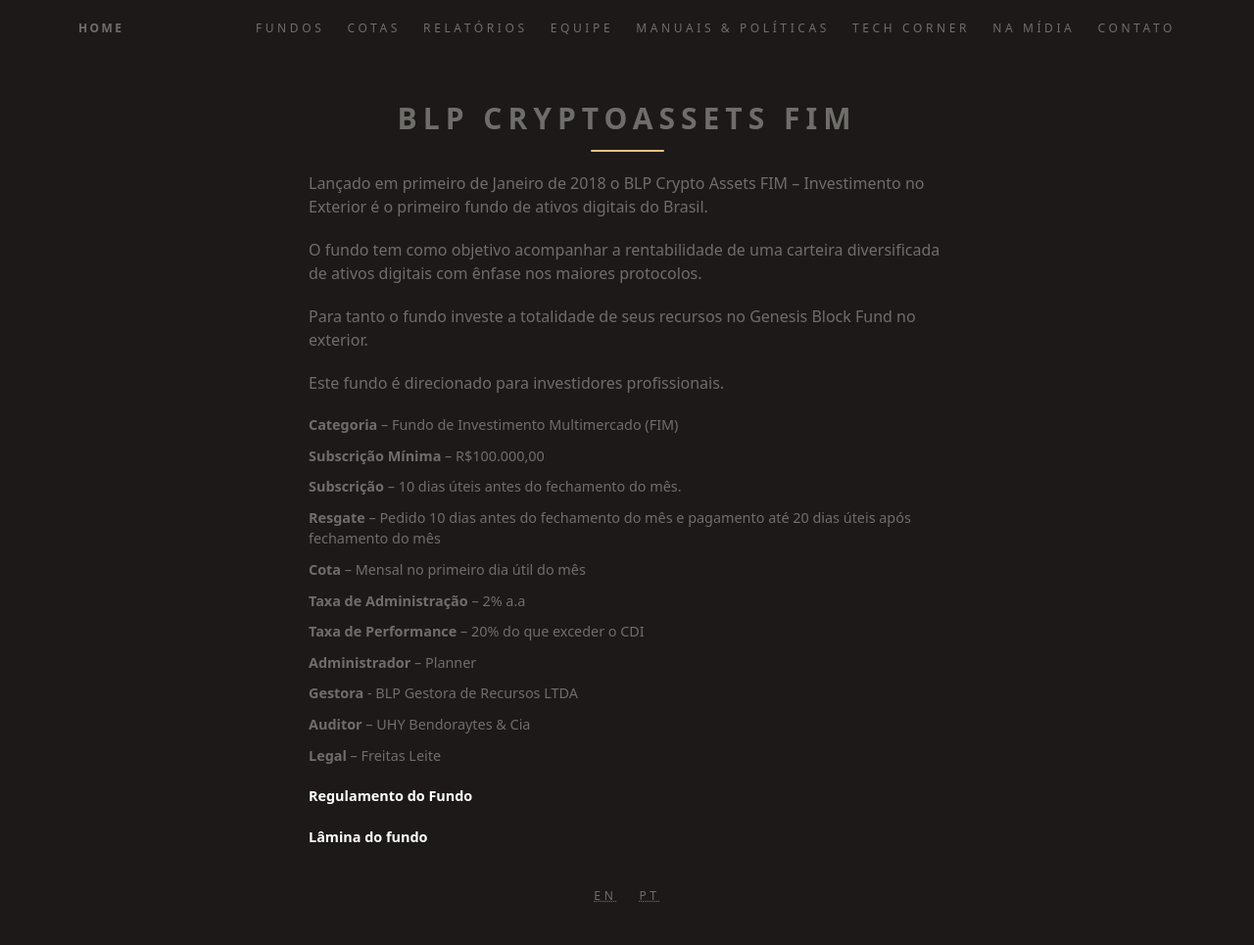
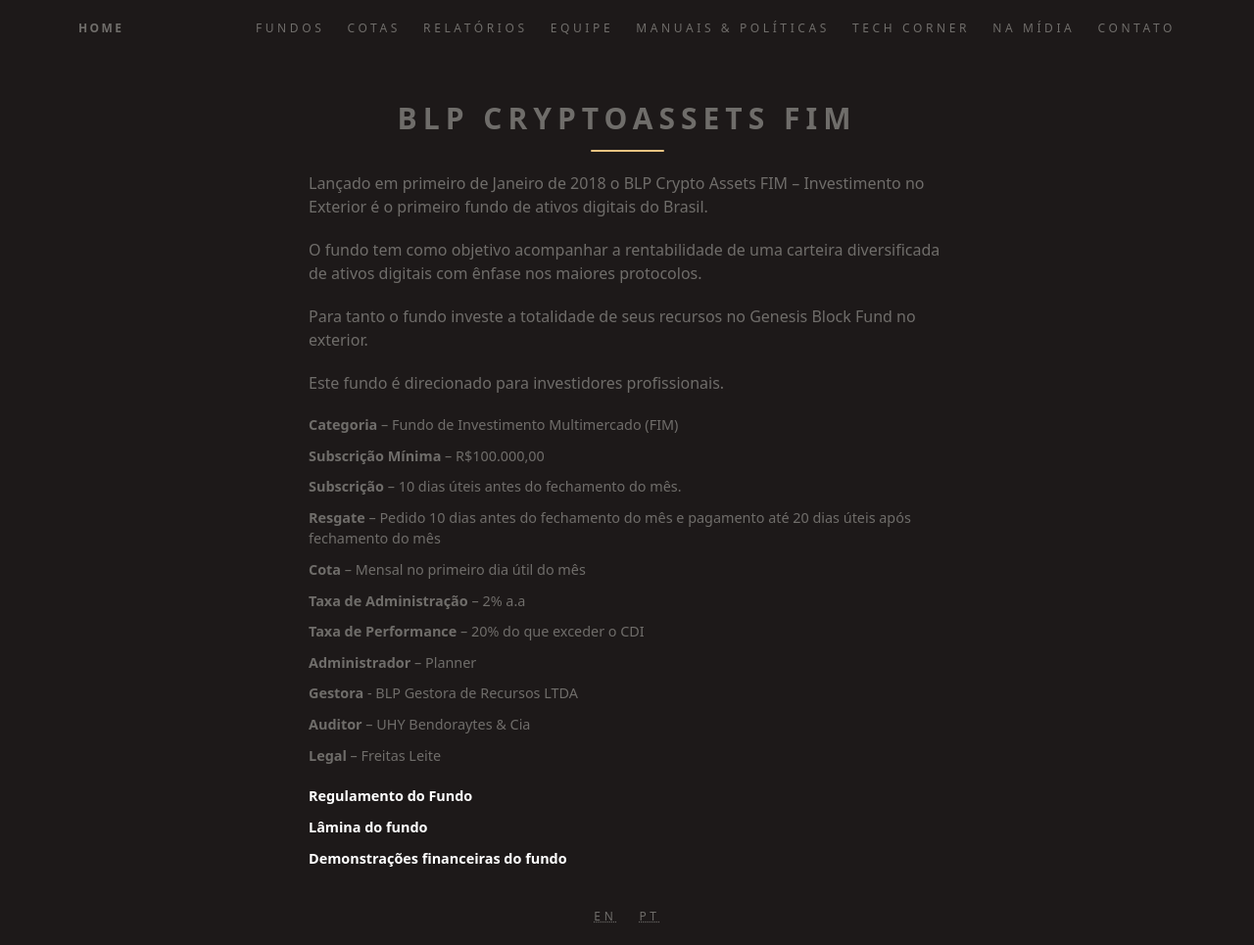
Before and after one commit to ateliedetemas/blpcrypto, a Jekyll site: the page built from fundos/assets-fim.md, in a window 1280 px wide. Shown: the whole page at 98% size. Built offline with Jekyll 4.4.1, drawn with Linux system fonts in a browser that asks for light colours; before the commit the page ends 944 px from its top, so only the background shows below that.

Commit message:
Update assets-fim.md

```diff
--- a/fundos/assets-fim.md
+++ b/fundos/assets-fim.md
@@ -25,5 +25,5 @@ Este fundo é direcionado para investidores profissionais.
 - **Legal** – Freitas Leite
 
 - [**Regulamento do Fundo**]({{ '/assets/documents/regulamento-blpcrypto-assets-fim.pdf' }})
-
 - [**Lâmina do fundo**]({{ '/assets/documents/LCYA0519.pdf' }})
+- [**Demonstrações financeiras do fundo**]({{ '/assets/documents/DFCY18.pdf' }})
```
